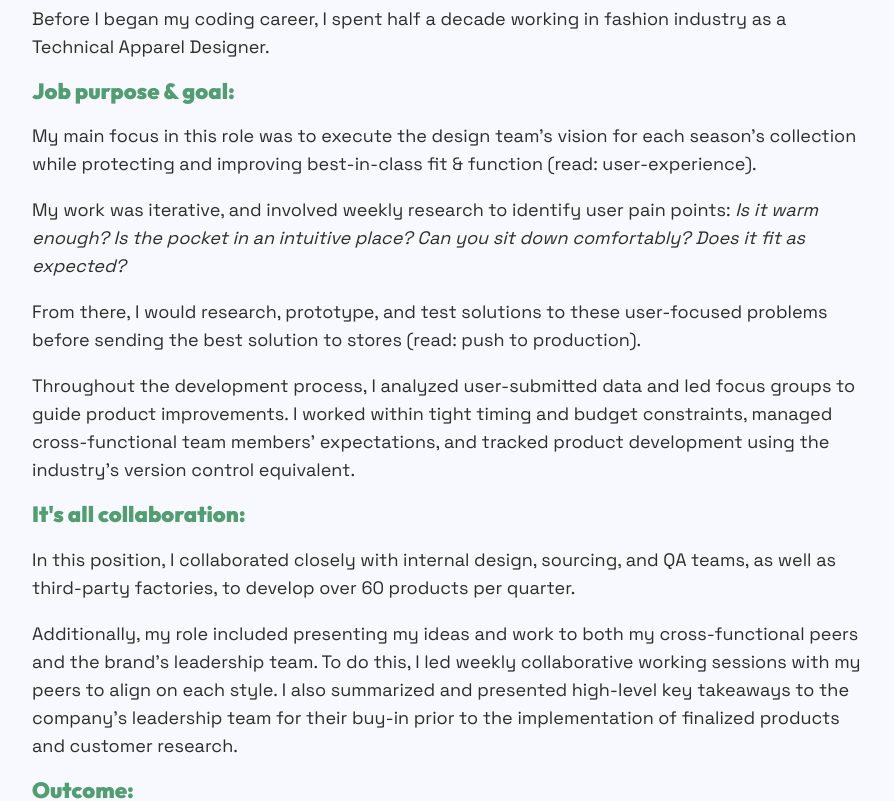
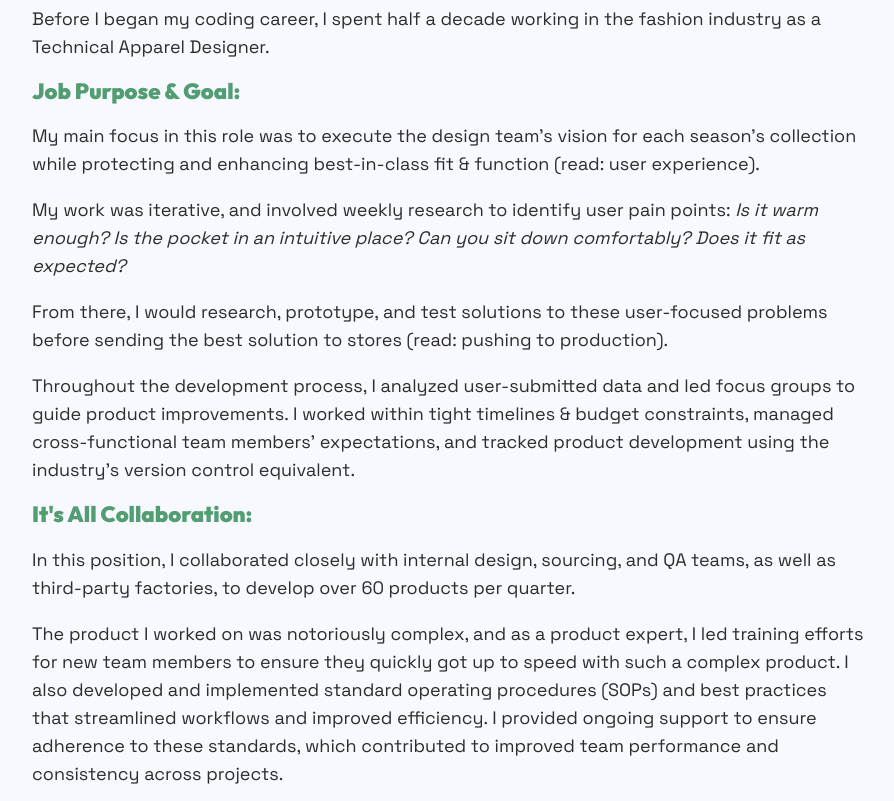
Before and after one commit to itsoliviasparks/itsoliviasparks-portfolio, a React (Create React App) app: page /tech-design-work in a window 1280 px wide. Shown: the part 300-1101 px from the top of the page, without its empty margins (192-1086 px from the left). Built offline with nearby package versions, Linux system fonts and the light colour scheme.

Commit message:
fashion info copy updates

```diff
--- a/src/Views/FashionInfo.js
+++ b/src/Views/FashionInfo.js
@@ -8,27 +8,30 @@ const FashionInfo = () => {
                 <em>Well</em>, there is a surprising amount of overlap with software development...
             </h3>
             <p>
-                Before I began my coding career, I spent half a decade working in fashion industry as a Technical Apparel Designer.
+                Before I began my coding career, I spent half a decade working in the fashion industry as a Technical Apparel Designer.
             </p>
-            <h3>Job purpose & goal:</h3>
+            <h3>Job Purpose & Goal:</h3>
             <p>
-                My main focus in this role was to execute the design team's vision for each season's collection while protecting and improving best-in-class fit & function (read: user-experience).
+                My main focus in this role was to execute the design team's vision for each season's collection while protecting and enhancing best-in-class fit & function (read: user experience).
             </p>
             <p>
                 My work was iterative, and involved weekly research to identify user pain points: <em>Is it warm enough? Is the pocket in an intuitive place? Can you sit down comfortably? Does it fit as expected?</em>
             </p>
             <p>
-                From there, I would research, prototype, and test solutions to these user-focused problems before sending the best solution to stores (read: push to production).
+                From there, I would research, prototype, and test solutions to these user-focused problems before sending the best solution to stores (read: pushing to production).
             </p>
             <p>
-                Throughout the development process, I analyzed user-submitted data and led focus groups to guide product improvements. I worked within tight timing and budget constraints, managed cross-functional team members' expectations, and tracked product development using the industry's version control equivalent.
+                Throughout the development process, I analyzed user-submitted data and led focus groups to guide product improvements. I worked within tight timelines & budget constraints, managed cross-functional team members' expectations, and tracked product development using the industry's version control equivalent.
             </p>
-            <h3>It's all collaboration:</h3>
+            <h3>It's All Collaboration:</h3>
             <p>
                 In this position, I collaborated closely with internal design, sourcing, and QA teams, as well as third-party factories, to develop over 60 products per quarter.
             </p>
             <p>
-                Additionally, my role included presenting my ideas and work to both my cross-functional peers and the brand's leadership team. To do this, I led weekly collaborative working sessions with my peers to align on each style. I also summarized and presented high-level key takeaways to the company's leadership team for their buy-in prior to the implementation of finalized products and customer research.
+                The product I worked on was notoriously complex, and as a product expert, I led training efforts for new team members to ensure they quickly got up to speed with such a complex product. I also developed and implemented standard operating procedures (SOPs) and best practices that streamlined workflows and improved efficiency. I provided ongoing support to ensure adherence to these standards, which contributed to improved team performance and consistency across projects.
+            </p>
+            <p>
+                Additionally, my role included presenting my ideas and work to both my cross-functional peers and the brand's leadership team. To facilitate this, I led weekly collaborative working sessions with my peers to align on each style. I also summarized and presented high-level key takeaways to the company's leadership team for their buy-in prior to finalizing products and customer research.
             </p>
             <h3>Outcome:</h3>
             <p>
```
